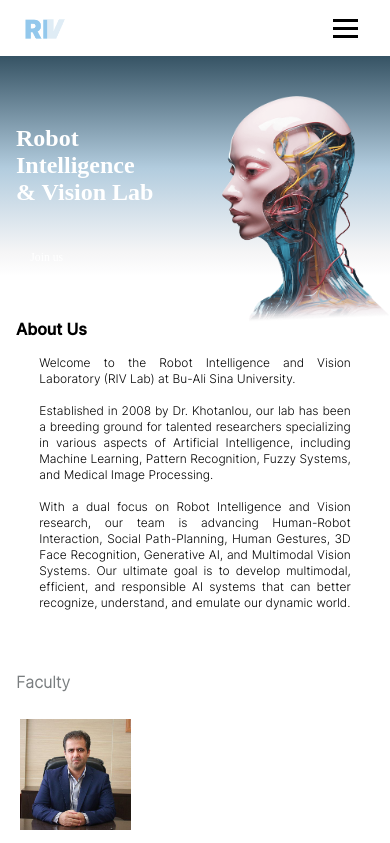
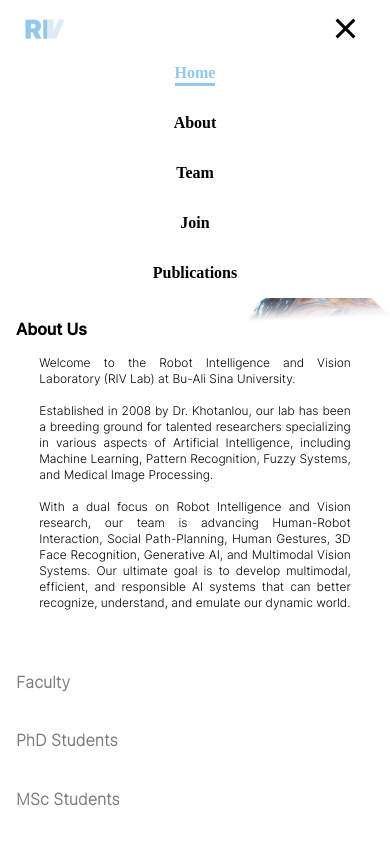
Before and after one commit to ehsanakefi/testspeed, a plain HTML site: page index.html in a window 390 px wide. Both pictures are taken after a click on the element 345 px from the left and 28 px from the top of the page. Shown: the top 843 px of the page. Drawn offline with Linux system fonts and the light colour scheme; a web font is replaced by a local one.

Commit message:
Update index.html

```diff
--- a/index.html
+++ b/index.html
@@ -251,14 +251,51 @@
       </footer>
     </div>
   </body>
-  <script src="./script/faculty.min.js"></script>
-  <script src="./script/PhDStudents.min.js"></script>
-  <script src="./script/MScStudents.min.js"></script>
-  <script src="./script/alumni.min.js"></script>
-  <script src="./script/publications.min.js"></script>
- <script src="./script/BScStudents.min.js"></script>
-<!--   <script src="./lazysizes.min.js" async=""></script>  -->
+  <script src="./script/faculty.min.js" async></script>
+  <script src="./script/PhDStudents.min.js" async></script>
+  <script src="./script/MScStudents.min.js" async></script>
+  <script src="./script/alumni.min.js" async ></script>
+  <script src="./script/publications.min.js"  async></script>
+  <script src="./script/BScStudents.min.js"  async></script>
+  <script src="./lazysizes.min.js" async></script>
   <script>
+    document.addEventListener("scroll", () => {
+      const header = document.querySelector("header");
+      if (window.scrollY > 0) {
+        header.classList.add("scrolled");
+      } else {
+        header.classList.remove("scrolled");
+      }
+    });
+    document.addEventListener("DOMContentLoaded", function () {
+      var sectionLinks = document.querySelectorAll(".link_header");
+      var sections = document.querySelectorAll("section");
 
+      function setActiveLink() {
+        sections.forEach(function (section) {
+          var bounding = section.getBoundingClientRect();
+          if (bounding.top <= 100 && bounding.bottom >= 100) {
+            var sectionId = section.getAttribute("id");
+            sectionLinks.forEach(function (link) {
+              if (link.getAttribute("href") === "#" + sectionId) {
+                link.classList.add("active");
+              } else {
+                link.classList.remove("active");
+              }
+            });
+          }
+        });
+      }
+      setActiveLink(); // Set active link on page load
+      window.addEventListener("scroll", function () {
+        setActiveLink(); // Update active link while scrolling
+      });
+    });
+    const hamburger = document.querySelector(".hamburger");
+    const headerList = document.querySelector(".header_list");
+    hamburger.addEventListener("click", () => {
+      hamburger.classList.toggle("active");
+      headerList.classList.toggle("active");
+    });
   </script>
 </html>
```
